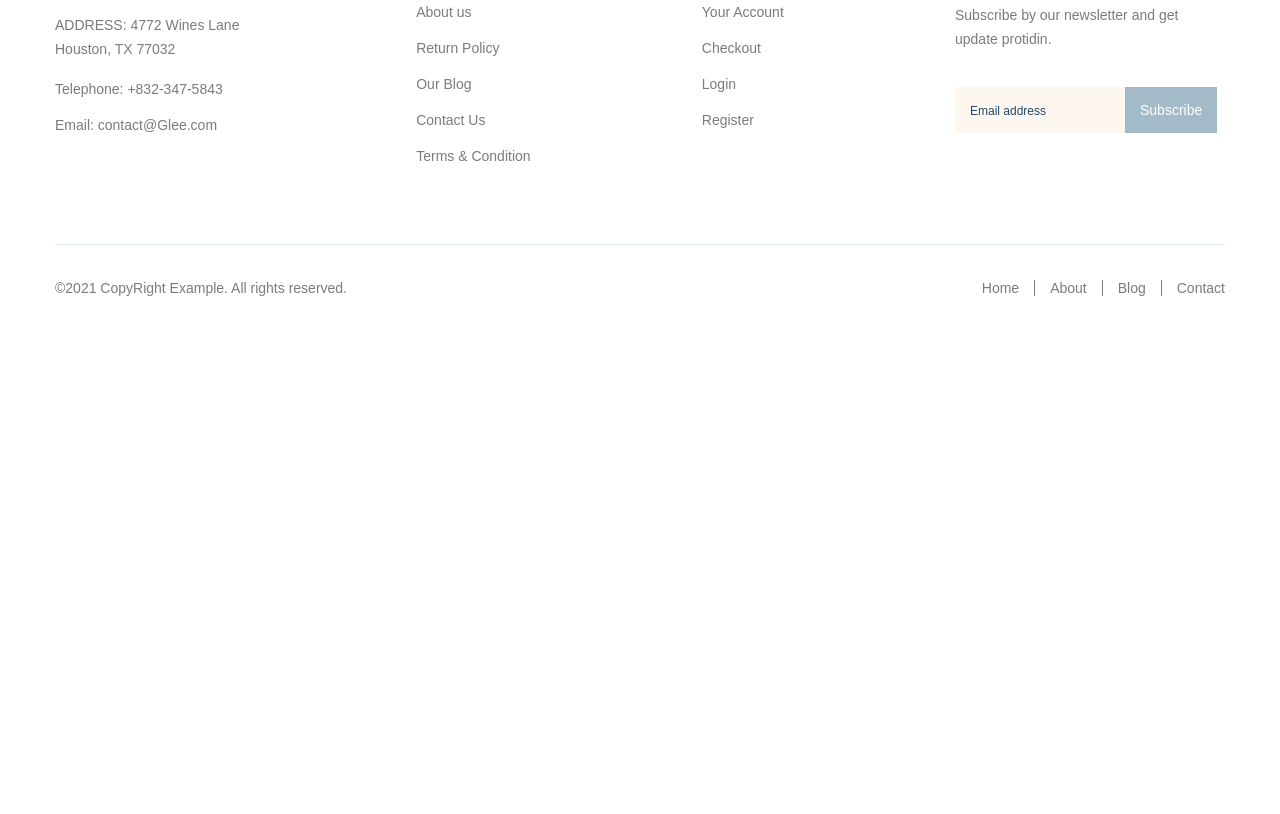
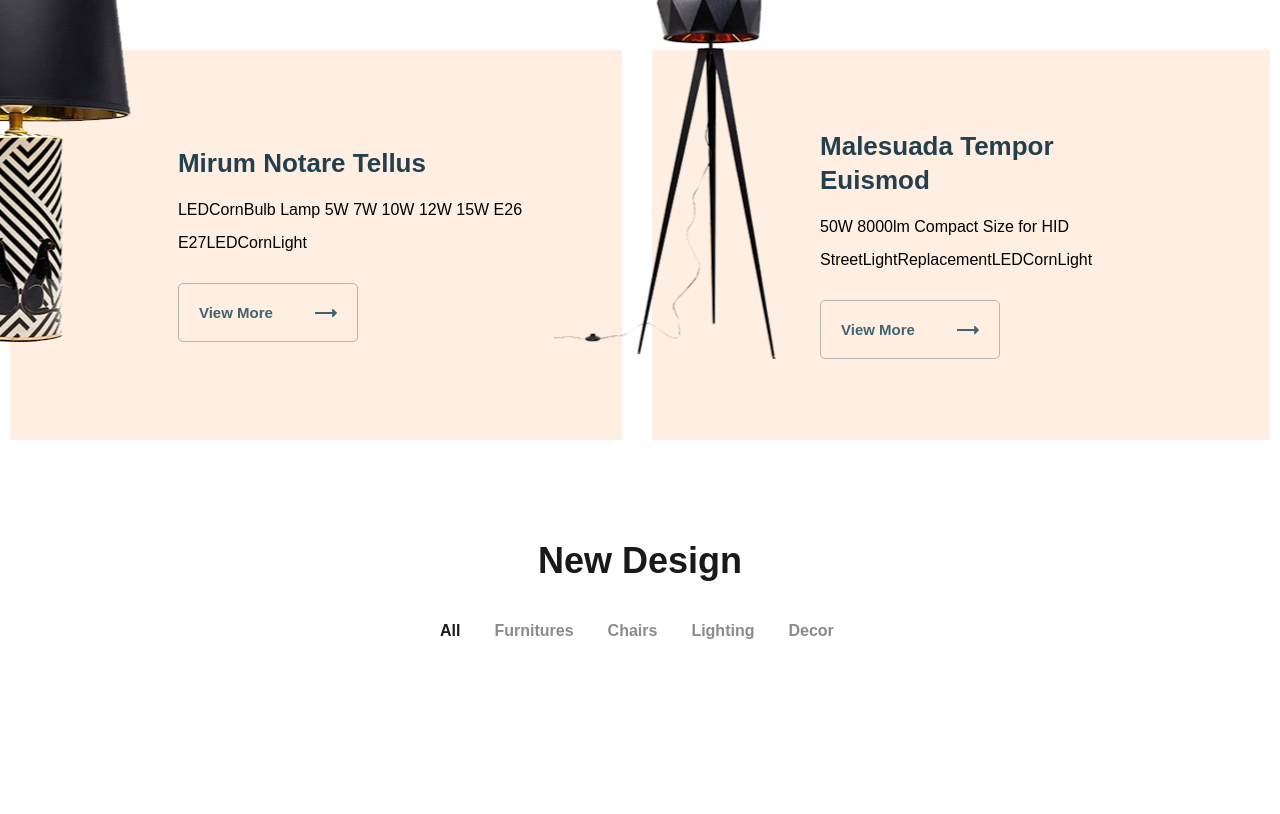
Before and after one commit to vinraelll/glee, a website: page app/index.html in a window 1280 px wide. Shown: the part 2441-3255 px from the top of the page. Before the commit the page ends 2772 px from the top, so only its background shows below. Drawn offline with Linux system fonts and the light colour scheme.

Commit message:
added product to bestseller-section

```diff
--- a/app/index.html
+++ b/app/index.html
@@ -663,6 +663,73 @@
 
         </div>
       </div>
+
+      <div class="container--max">
+        <div class="bestseller__products">
+
+          <div class="bestseller__products-item">
+            <div class="bestseller__products-item-inner">
+              <img class="bestseller__products-img" src="images/products/product-9.png" alt="product photo">
+              <div class="bestseller__products-item-title">
+                Mirum Notare Tellus
+              </div>
+              <p class="bestseller__products-item-subtitle">
+                LEDCornBulb Lamp 5W 7W 10W 12W 15W E26
+              </p>
+              <p class="bestseller__products-item-subtitle">
+                E27LEDCornLight
+              </p>
+              <a class="bestseller__products-item-link" href="#">
+                View More
+              </a>
+            </div>
+          </div>
+
+          <div class="bestseller__products-item">
+            <div class="bestseller__products-item-inner">
+              <img class="bestseller__products-img" src="images/products/product-10.png" alt="product photo">
+              <div class="bestseller__products-item-title">
+                Malesuada Tempor Euismod
+              </div>
+              <p class="bestseller__products-item-subtitle">
+                50W 8000lm Compact Size for HID
+              </p>
+              <p class="bestseller__products-item-subtitle">
+                StreetLightReplacementLEDCornLight
+              </p>
+              <a class="bestseller__products-item-link" href="#">
+                View More
+              </a>
+            </div>
+          </div>
+
+        </div>
+      </div>
+    </section>
+
+    <section class="new-design">
+
+      <h2 class="new-design__title">
+        New Design
+      </h2>
+
+      <div class="filter">
+        <button class="filter__btn reset-btn filter__btn--active">
+          All
+        </button>
+        <button class="filter__btn reset-btn">
+          Furnitures
+        </button>
+        <button class="filter__btn reset-btn">
+          Chairs
+        </button>
+        <button class="filter__btn reset-btn">
+          Lighting
+        </button>
+        <button class="filter__btn reset-btn">
+          Decor
+        </button>
+      </div>
     </section>
 
   </main>
--- a/app/scss/components/_bestseller.scss
+++ b/app/scss/components/_bestseller.scss
@@ -21,8 +21,10 @@
 }
 
 .bestseller {
+  margin-bottom: 100px;
+
   &__title {
-    max-width: 365px;
+    max-width: max-content;
     margin: 0px auto 40px;
     @extend %DMSans-700;
     font-size: 36px;
@@ -32,6 +34,7 @@
   &__inner {
     max-width: 100%;
     min-height: 800px;
+    margin-bottom: 185px;
     display: flex;
     flex-wrap: wrap;
     justify-content: space-between;
@@ -54,9 +57,10 @@
     box-shadow: 0px 6px 47px 3px rgba(37, 37, 37, 0.05);
     cursor: pointer;
 
+
     &:hover {
       .bestseller__links {
-        display: block;
+        opacity: 1;
       }
     }
 
@@ -75,7 +79,7 @@
   }
 
   &__links {
-    display: none;
+    opacity: 0;
     position: absolute;
     margin: 0 auto;
     bottom: 150px;
@@ -118,3 +122,83 @@
 .bestseller__item-price {
   color: $light-blue;
 }
+
+.bestseller__products {
+  display: flex;
+  justify-content: space-between;
+}
+
+.bestseller__products-item {
+  display: flex;
+  flex-grow: 1;
+  justify-content: flex-end;
+  align-items: center;
+  padding-right: 100px;
+
+  max-width: 870px;
+  min-height: 390px;
+  background-color: $medium-accent;
+
+   &:not(:last-child) {
+     margin-right: 30px;
+   }
+}
+
+.bestseller__products-item-inner {
+  position: relative;
+  display: flex;
+  flex-direction: column;
+  max-width: 350px;
+}
+
+.bestseller__products-img {
+  position: absolute;
+  bottom: 0;
+  transform: translateX(-120%);
+}
+
+.bestseller__products-item-title {
+  margin-bottom: 20px;
+  @extend %DMSans-700;
+  font-size: 26px;
+  line-height: 1.3;
+  color: $blue-title;
+}
+
+.bestseller__products-item-subtitle {
+  margin-bottom: 15px;
+  @extend %rubik-400;
+  font-size: 16px;
+}
+
+.bestseller__products-item-link {
+  position: relative;
+  display: block;
+  max-width: 180px;
+  padding: 20px;
+  margin-top: 16px;
+  @extend %rubik-700;
+  font-size: 15px;
+  color: $dark-blue;
+  border: 1px solid #b3b7b5;
+  border-radius: 5px;
+  transition: background-color, color, 0.3s ease-in;
+
+  &::after {
+    content: "";
+    width: 22px;
+    height: 9px;
+    position: absolute;
+    top: 50%;
+    right: 20px;
+    background-image: url('../../images/icons/bestseller-link-arrow.svg');
+    background-color: transparent;
+    transform: translateY(-50%);
+  }
+
+  &:hover {
+    background-color: $blue-title;
+    color: #fff;
+    // как добраться до заливки свг на афтер, бефор
+  }
+}
--- /dev/null
+++ b/app/scss/components/_new-design.scss
@@ -0,0 +1,11 @@
+.new-design {
+  margin-bottom: 100px;
+
+  &__title {
+    max-width: max-content;
+    margin: 0px auto 40px;
+    @extend %DMSans-700;
+    font-size: 36px;
+    color: #191919;
+  }
+}
--- a/app/scss/style.scss
+++ b/app/scss/style.scss
@@ -7,6 +7,8 @@
 @import 'components/header';
 @import 'components/hero-screen';
 @import 'components/bestseller';
+@import 'components/new-design';
+
 
 @import 'components/footer';
 
```
Also changed, not shown: app/css/style.min.css, app/images/icons/bestseller-link-arrow.svg (added), app/images/products/product-10.png (added), app/images/products/product-9.png (added).
